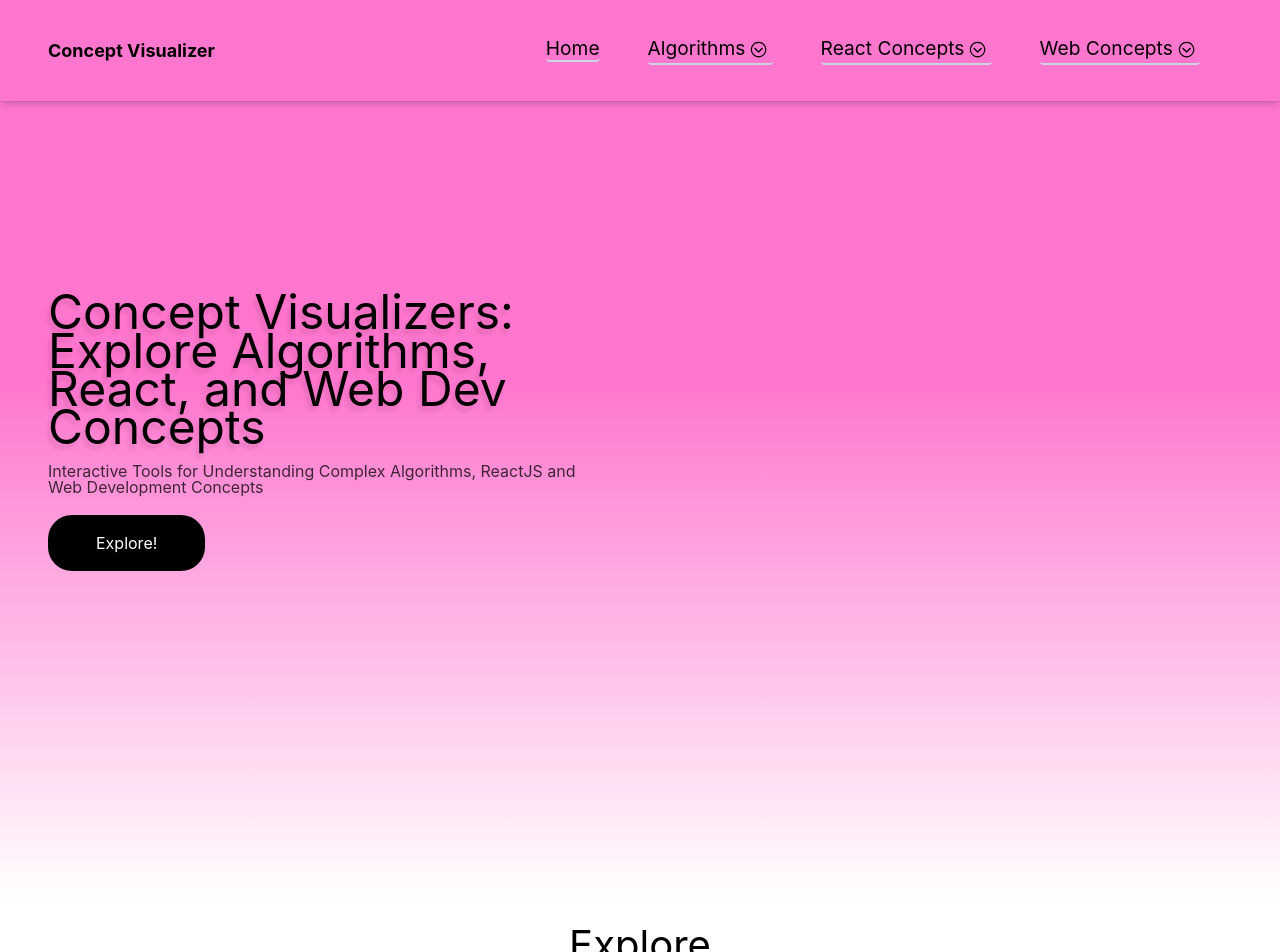
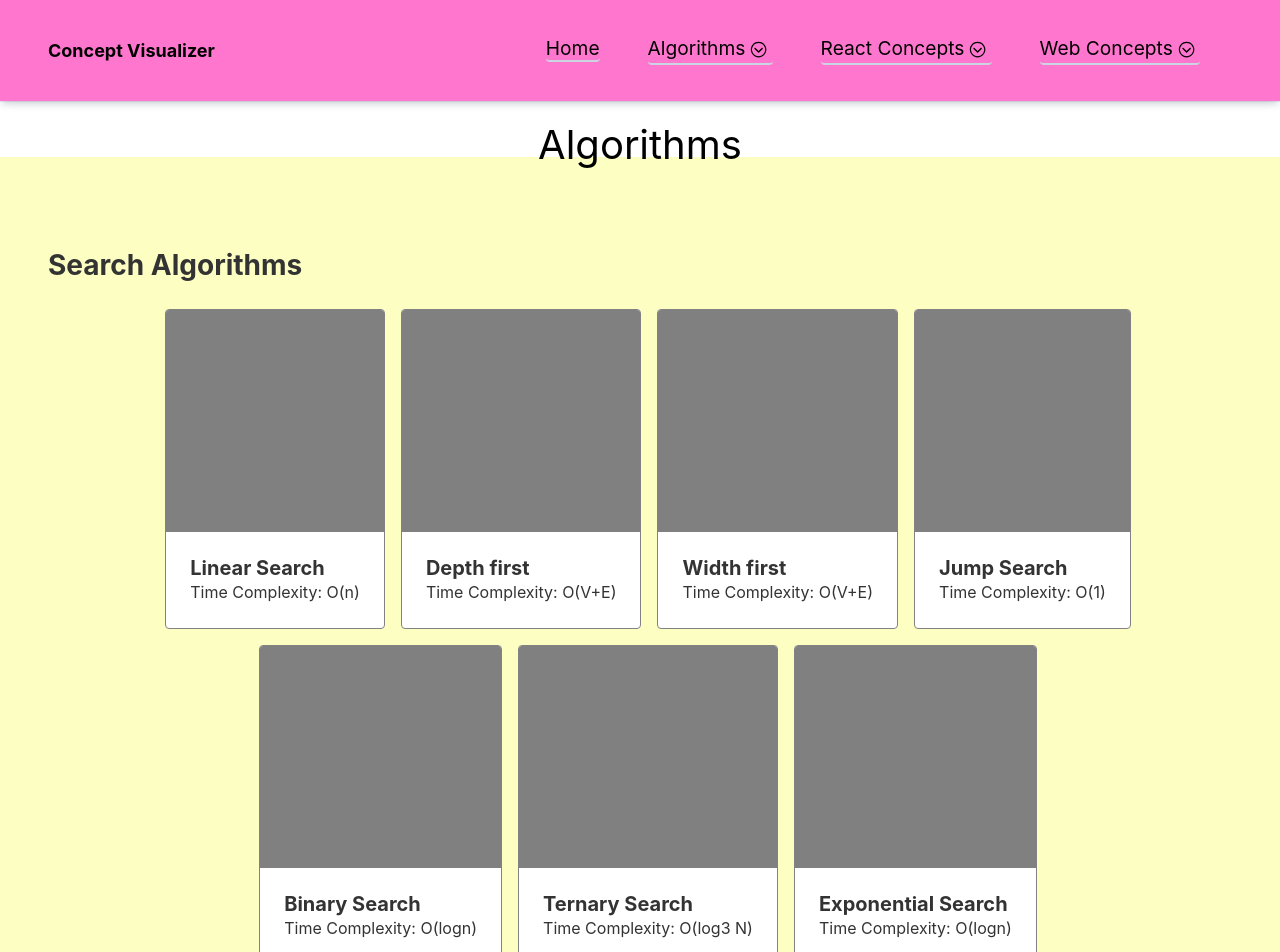
Before and after one commit to miracle09110/concept-visualizer, a React (Vite) app: page / in a window 1280 px wide. Shown: the top 952 px of the page. Built offline with nearby package versions, Linux system fonts and the light colour scheme.

Commit message:
added search landing page (#9)
* added search landing page

```diff
--- a/src/pages/landingPage/explore/Explore.controller.jsx
+++ b/src/pages/landingPage/explore/Explore.controller.jsx
@@ -8,13 +8,48 @@
     category: "Search Algorithms",
     // description: "Discover and interact with popular sorting, search, and pathfinding algorithms. Enhance your understanding through hands-on exploration.",
     items: [
-      "Linear Search",
-      "Depth first",
-      "Width first",
-      "Jump Search",
-      "Binary Search",
-      "Ternary Search",
-      "Exponential Search",
+      {
+        title: "Linear Search",
+        subtitle: "O(n)",
+        image: "",
+        link: "/linear",
+      },
+      {
+        title: "Depth first",
+        subtitle: "O(V+E)",
+        image: "",
+        link: "/depth",
+      },
+      {
+        title: "Width first",
+        subtitle: "O(V+E)",
+        image: "",
+        link: "/width",
+      },
+      {
+        title: "Jump Search",
+        subtitle: "O(1)",
+        image: "",
+        link: "/jump",
+      },
+      {
+        title: "Binary Search",
+        subtitle: "O(logn)",
+        image: "",
+        link: "/binary",
+      },
+      {
+        title: "Ternary Search",
+        subtitle: "O(log3 N)",
+        image: "",
+        link: "/ternary",
+      },
+      {
+        title: "Exponential Search",
+        subtitle: "O(logn)",
+        image: "",
+        link: "/exponential",
+      },
     ],
   },
   {
--- a/src/pages/landingPage/explore/Explore.view.jsx
+++ b/src/pages/landingPage/explore/Explore.view.jsx
@@ -1,8 +1,7 @@
 import React from "react";
 import style from "./explore.module.css";
 import SortView from "../../sortSection/Sort.view";
-import ReactView from "../../reactSection/React.view";
-import HeaderView from "../header/header.view";
+import SearchView from "../../searchSection/Search.view";
 
 const ExploreView = ({ concepts }) => {
   const conceptList = concepts.map((concept) => {
@@ -24,20 +23,14 @@
     );
   });
 
-  const sortConcept = concepts.find(
-    (item) => item.category === "Sort Algorithms"
-  );
-
-  const reactConcept = concepts.find(
-    (item) => item.category === "React Concepts"
-  );
+  const sortConcept = concepts.find((item) => item.category === "Sort Algorithms");
+  const searchConcept = concepts.find((item) => item.category === "Search Algorithms");
 
   return (
     <div className={style.explore_container} id="explore">
-      <HeaderView />
-      <h2>Explore</h2>
+      <h2>Algorithms</h2>
+      <SearchView conceptItems={searchConcept} />
       <SortView conceptItems={sortConcept} />
-      <ReactView conceptItems={reactConcept} />
       {/* {conceptList} */}
     </div>
   );
--- /dev/null
+++ b/src/pages/searchSection/Search.view.jsx
@@ -0,0 +1,18 @@
+import React from "react";
+import style from "./search.module.css";
+import Cards from "../../components/Cards/Cards.view";
+
+function SearchView({ conceptItems }) {
+  const conceptCards = conceptItems.items.map((item) => {
+    return <Cards key={item.title} title={item.title} subtitle={item.subtitle} image={item.image} link={item.link} />;
+  });
+
+  return (
+    <section className={style.container} id="search">
+      <h1>{conceptItems.category}</h1>
+      <div className={style.concept_container}>{conceptCards}</div>
+    </section>
+  );
+}
+
+export default SearchView;
--- /dev/null
+++ b/src/pages/searchSection/search.module.css
@@ -0,0 +1,44 @@
+* {
+  margin: 0;
+  padding: 0;
+  box-sizing: border-box;
+}
+
+.container {
+  background-color: rgb(253, 255, 194);
+  display: flex;
+  flex-direction: column;
+  justify-content: space-between;
+  padding: 6rem 8rem 4rem;
+}
+
+.container h1 {
+  font-weight: 700;
+  font-size: 1.75rem;
+  color: #333333;
+  margin-bottom: 2rem;
+}
+
+.concept_container {
+  display: flex;
+  flex-flow: row wrap;
+  justify-content: center;
+  gap: 1rem;
+}
+
+@media screen and (min-width: 320px) {
+  .container {
+    padding-left: 2rem;
+    padding-right: 2rem;
+  }
+  .concept_container {
+    flex-flow: row wrap;
+    justify-content: center;
+  }
+}
+
+@media screen and (min-width: 425px) {
+  .container {
+    padding-left: 3rem;
+  }
+}
```
